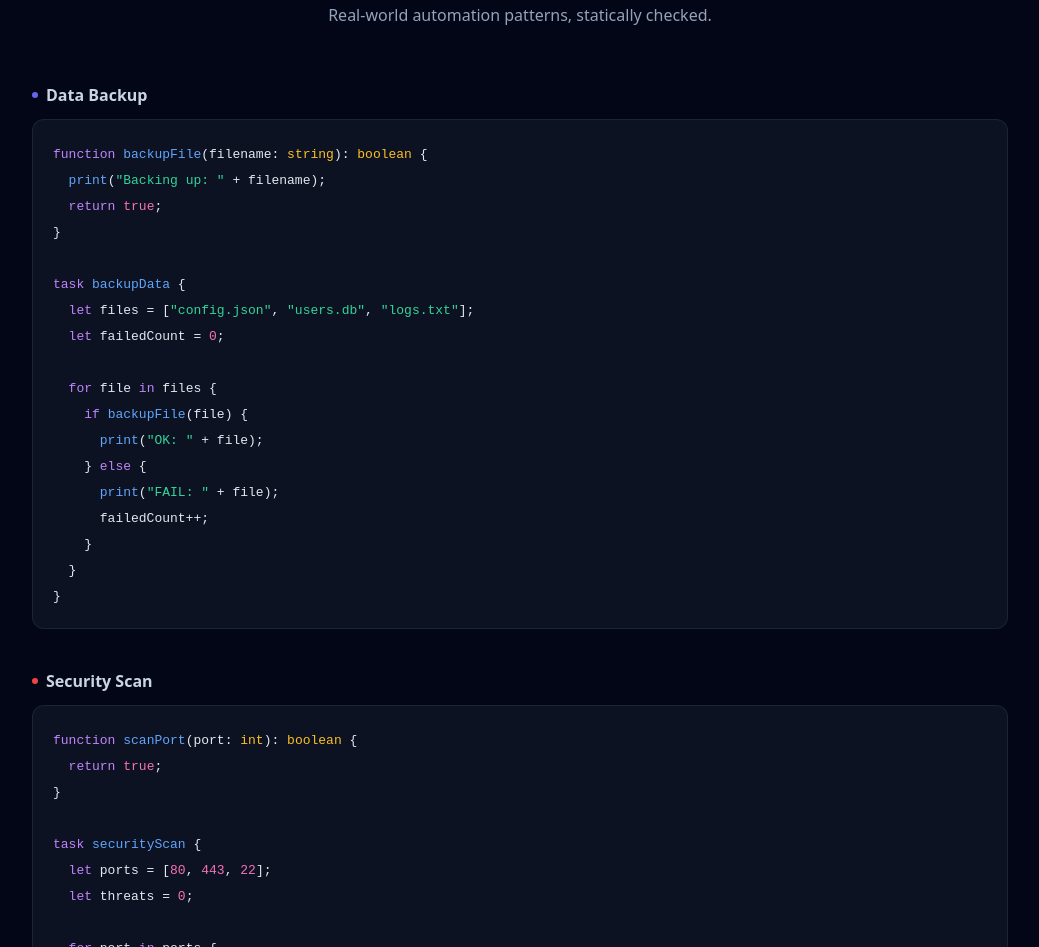
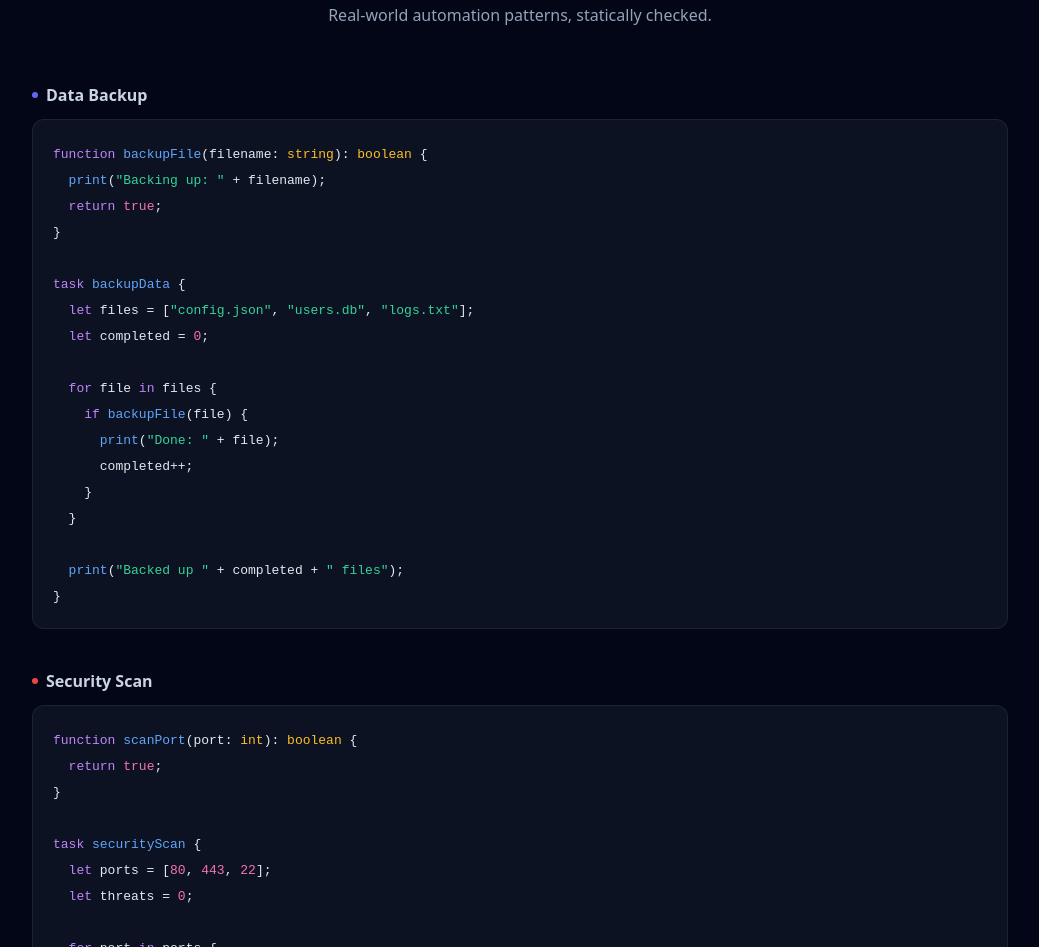
Before and after one commit to patrickking67/cloudscribe, a website: page docs/index.html in a window 1280 px wide. Shown: the part 2265-3212 px from the top of the page, without its empty margins (120-1159 px from the left). Drawn offline with nearby package versions, Linux system fonts and the light colour scheme.

Commit message:
update data backup example on website

```diff
--- a/docs/index.html
+++ b/docs/index.html
@@ -212,16 +212,16 @@
 
 <span class="kw">task</span> <span class="fn">backupData</span> {
   <span class="kw">let</span> files = [<span class="str">"config.json"</span>, <span class="str">"users.db"</span>, <span class="str">"logs.txt"</span>];
-  <span class="kw">let</span> failedCount = <span class="num">0</span>;
+  <span class="kw">let</span> completed = <span class="num">0</span>;
 
   <span class="kw">for</span> file <span class="kw">in</span> files {
     <span class="kw">if</span> <span class="fn">backupFile</span>(file) {
-      <span class="fn">print</span>(<span class="str">"OK: "</span> + file);
-    } <span class="kw">else</span> {
-      <span class="fn">print</span>(<span class="str">"FAIL: "</span> + file);
-      failedCount++;
+      <span class="fn">print</span>(<span class="str">"Done: "</span> + file);
+      completed++;
     }
   }
+
+  <span class="fn">print</span>(<span class="str">"Backed up "</span> + completed + <span class="str">" files"</span>);
 }</code></pre>
         </div>
 
```
